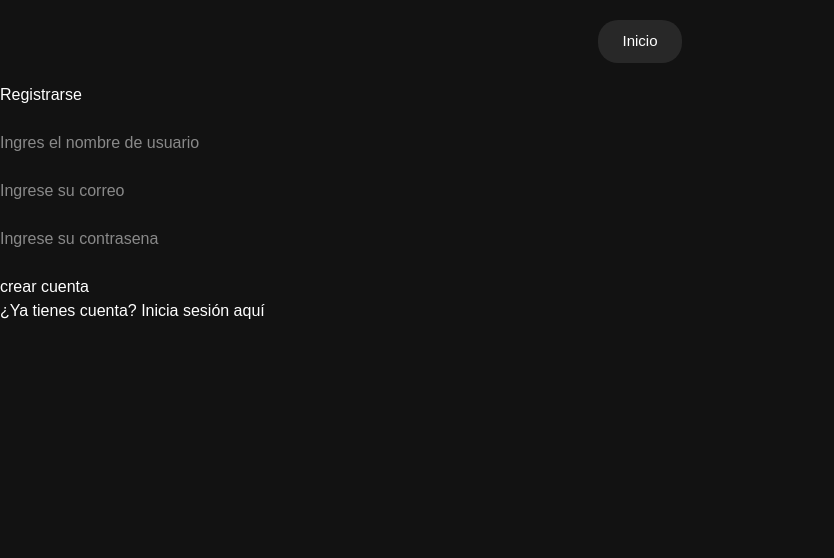
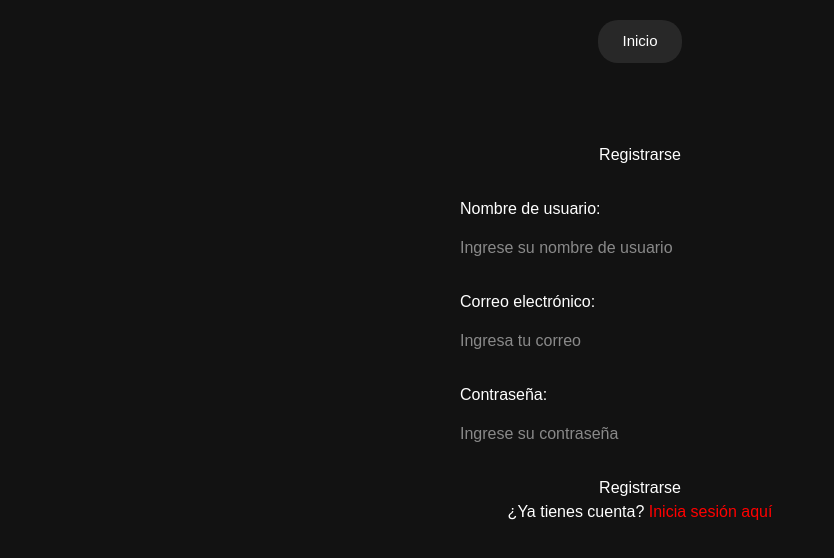
Before and after one commit to maximilianomartinez2-sys/proyectoMusica, a website built with Vite: page registrar.html in a window 1280 px wide. Shown: the whole page, without its empty margins (0-834 px from the left). Built offline with nearby package versions, Linux system fonts and the light colour scheme.

Commit message:
Agrego diseño a registro.html

```diff
--- a/registrar.html
+++ b/registrar.html
@@ -4,26 +4,31 @@
     <meta charset="UTF-8">
     <script src="app.js"></script>
     <meta name="viewport" content="width=device-width, initial-scale=1.0">
-    <title>Document</title>
+    <title>Proyecto Música</title>
      <link rel="stylesheet" href="style.css" />
 </head>
 <body>
     <nav class="buttons">
         <a href="index.html" class="Startbutton">Inicio</a>
     </nav>
+    <main class="LoginMain">
     <h1>Registrarse</h1>
-    <br>
     <form id="formRegistro">
-<input type="text" id="nombre" placeholder="Ingres el nombre de usuario" required>
-<br><br>
-<input type="email" id="correo" placeholder="Ingrese su correo" required>
-<br><br>
-<input type="password" id="contrasena" placeholder="Ingrese su contrasena" required>
-<br><br>
-<button type="submit">crear cuenta</button>
+        <label for="nombre">Nombre de usuario:</label>
+        <input type="text" id="nombre" placeholder="Ingrese su nombre de usuario" required>
+        <p id="errorNombre"></p>
+        <label for="correo">Correo electrónico:</label>
+        <input type="email" id="correo" placeholder="Ingresa tu correo" required>
+        <p id="errorCorreo"></p>
+        <label for="contrasena">Contraseña:</label>
+        <input type="password" id="contrasena" placeholder="Ingrese su contraseña" required>
+        <p id="errorContrasena"></p>
+        <button type="submit">Registrarse</button>
     </form>
+    <p id="mensajeExito"></p>
     <p>¿Ya tienes cuenta?
         <a href="login.html">Inicia sesión aquí</a>
     </p>
+    </main>
 </body>
 </html>
--- a/style.css
+++ b/style.css
@@ -305,6 +305,22 @@ body {
     gap: 15px;
     text-align: left;
 }
+#formRegistro{
+    display: flex;
+    flex-direction: column;
+    gap: 15px;
+    text-align: left;
+}
+#formRegistro button:hover{
+    background-color: darkred;
+}
+#formRegistro button:disabled{
+    background-color: grey;
+    cursor: not-allowed;
+}
+#mensajeRegistro{
+    margin-top: 15px;
+}
 [x-cloak] { display: none !important; }
 @media (max-width: 768px){
     .Encabezado{
```
